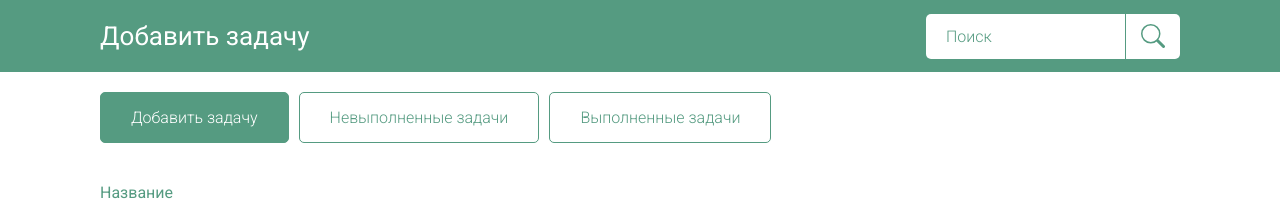
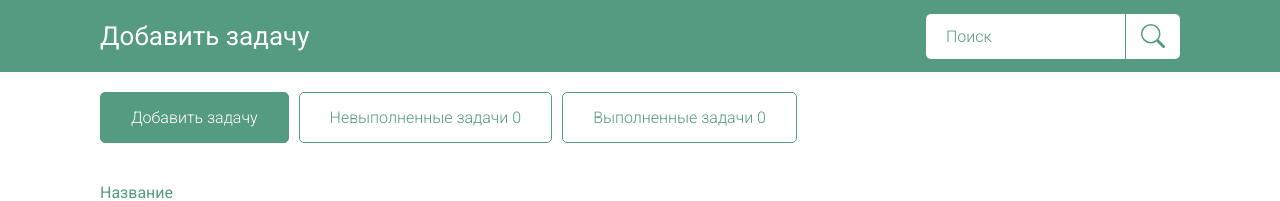
Before and after one commit to friezpotato/Todo-List, a Vue app: page / in a window 1280 px wide. Shown: the top 201 px of the page. Built offline with nearby package versions, Linux system fonts and the light colour scheme.

Commit message:
add vue-router setting more

```diff
--- a/src/components/AddTasks.vue
+++ b/src/components/AddTasks.vue
@@ -11,7 +11,7 @@
                 @keyup="clearAlert"
                 :class="{'input_alert': inputAlert}"
                 class="input" type="text"
-                autofocus>
+                >
 
                 <h2 class="title_form">Описание</h2>
                 <textarea
--- a/src/components/Header.vue
+++ b/src/components/Header.vue
@@ -5,7 +5,6 @@
                 <div class="header_top">
                     <h1 v-text="title" class="title"></h1>
                     <form class="search_form">
-                        <transition name="fade">
 
                         <input
                         @mousedown="searchActive = true"
@@ -15,14 +14,13 @@
                         class="search_input"
                         type="text"
                         placeholder="Поиск">
-
-                        </transition>
                         <button type="button" class="search_button button">
                             <svg class="bi bi-search" width="1.5em" height="1.5em" viewBox="0 0 16 16" fill="currentColor" xmlns="http://www.w3.org/2000/svg">
                             <path fill-rule="evenodd" d="M10.442 10.442a1 1 0 011.415 0l3.85 3.85a1 1 0 01-1.414 1.415l-3.85-3.85a1 1 0 010-1.415z" clip-rule="evenodd"/>
                             <path fill-rule="evenodd" d="M6.5 12a5.5 5.5 0 100-11 5.5 5.5 0 000 11zM13 6.5a6.5 6.5 0 11-13 0 6.5 6.5 0 0113 0z" clip-rule="evenodd"/>
                             </svg>
                         </button>
+
                     </form>
                 </div>
             </div>
@@ -30,63 +28,64 @@
         <div class="container">
             <header class="nav">
                 <div class="button_group">
-                    <router-link :to="{name: 'addTasks'}">
+
+                    <router-link :to="'/'">
                         <button
                         @click="isActive"
                         value="Добавить задачу"
                         :class="[(title=='Добавить задачу') ? 'button_active' : 'button']"
                         class="button_xl"
-                        >Добавить задачу
-                        </button>
+                        v-text="'Добавить задачу'"
+                        ></button>
                     </router-link>
 
-                    <router-link :to="{name: 'tasks'}">
+                    <router-link :to="'/tasks'">
                         <button
                         @click="isActive"
                         value="Невыполненные задачи"
                         :class="[(title=='Невыполненные задачи') ? 'button_active' : 'button']"
                         class="button_xl"
-                        >Невыполненные задачи
-                        <span></span>
-                        </button>
+                        v-text="'Невыполненные задачи ' + TASKS.length"
+                        ></button>
                     </router-link>
 
-                    <router-link :to="{name: 'finishedTasks'}">
+                    <router-link :to="'/finishedTasks'">
                         <button
                         @click="isActive"
                         value="Выполненные задачи"
                         :class="[(title=='Выполненные задачи') ? 'button_active' : 'button']"
                         class="button_xl"
-                        >Выполненные задачи
-                        <span></span>
-                        </button>
+                        v-text="'Выполненные задачи ' + FINISH_TASK.length"
+                        ></button>
                     </router-link>
 
                 </div>
-
             </header>
         </div>
     </div>
 </template>
 
 <script>
+import { mapGetters } from 'vuex'
     export default {
         data(){
             return{
-                title: '',
+                title: 'Добавить задачу',
                 visible: '',
                 searchActive: false,
                 search: ''
             }
         },
+        computed: {
+            ...mapGetters([
+                'TASKS',
+                'FINISH_TASK'
+            ])
+        },
         methods: {
             isActive(){
                 this.title = event.target.value
-                this.$emit('changeTitle', this.title)
             },
-        },
-        mounted() {
-            this.title = 'Добавить задачу'
         },
     }
 </script>
--- a/src/components/Wrapper.vue
+++ b/src/components/Wrapper.vue
@@ -2,7 +2,9 @@
     <div class="wrapper">
         <app-header/>
         <keep-alive>
-            <router-view></router-view>
+            <transition name="fade">
+                <router-view></router-view>
+            </transition>
         </keep-alive>
     </div>
 </template>
@@ -10,14 +12,17 @@
 <script>
 import Header from '@/components/Header.vue';
 export default {
-    mounted() {
-        this.title = 'Добавить задачу'
-    },
     components: {
-        appHeader: Header
+        'app-header': Header
     }
 }
 </script>
 
 <style>
+    .fade-enter-active, .fade-leave-active {
+    transition: opacity .5s;
+    }
+    .fade-enter, .fade-leave-to /* .fade-leave-active до версии 2.1.8 */ {
+    opacity: 0;
+    }
 </style>
--- a/src/router/router.js
+++ b/src/router/router.js
@@ -12,17 +12,20 @@ let router = new Router({
         {
             path: '/',
             name: 'addTasks',
-            component: AddTasks
+            component: AddTasks,
+            props: true
         },
         {
             path: '/tasks',
             name: 'tasks',
-            component: UnfinishedTask
+            component: UnfinishedTask,
+            props: true
         },
         {
             path: '/finishedTasks',
             name: 'finishedTasks',
-            component: FinishedTask
+            component: FinishedTask,
+            props: true
         }
     ]
 })
```
Lines whose indentation alone changed are shown as unchanged.
